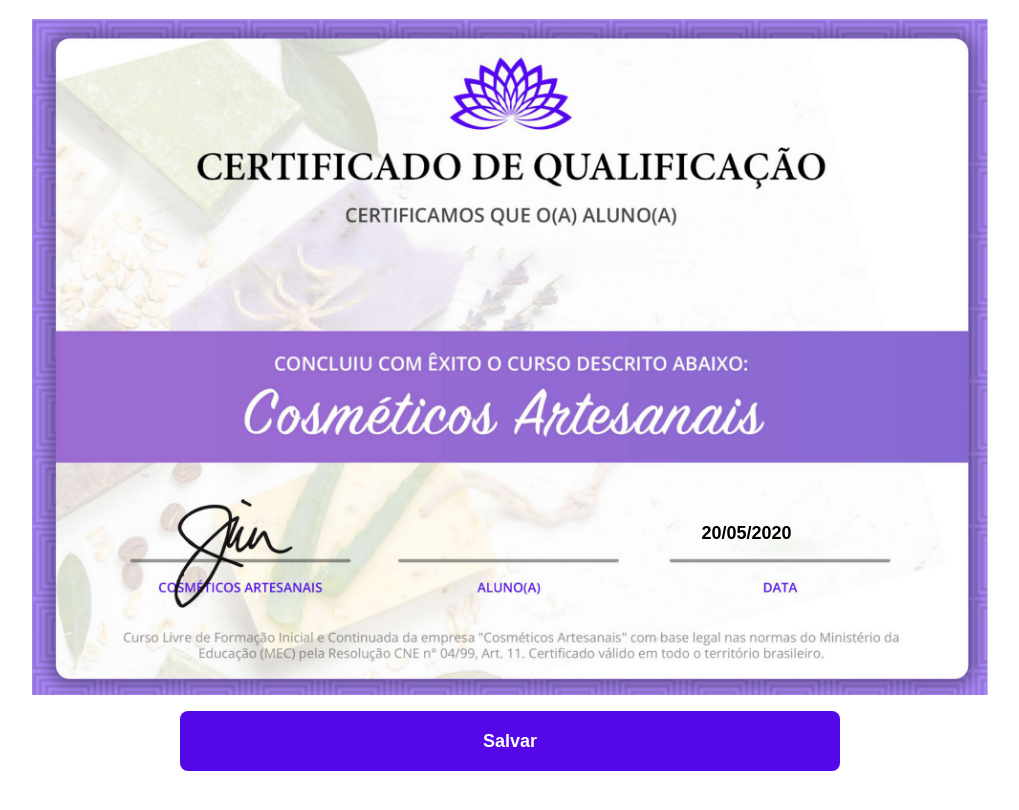
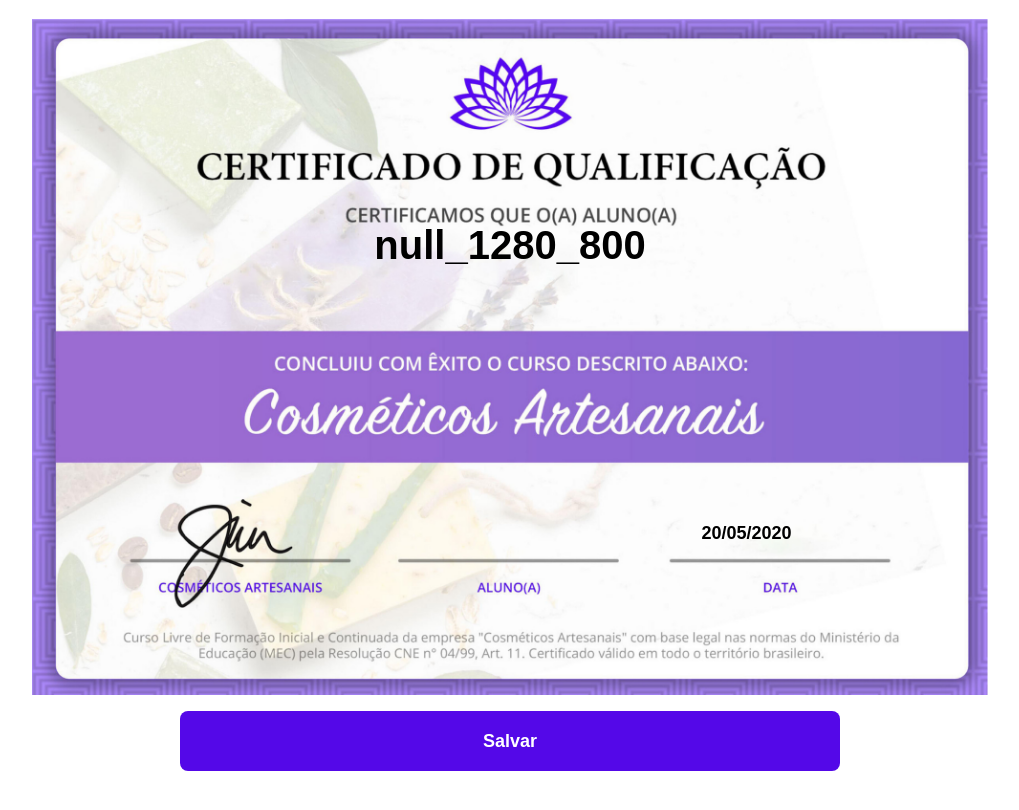
Before and after one commit to joaobbento/certificado, a React (Create React App) app: page /certificate in a window 1280 px wide. Shown: the top 810 px of the page, without its empty margins (130-1149 px from the left). Built offline with nearby package versions, Linux system fonts and the light colour scheme.

Commit message:
Capture width and height{

```diff
--- a/src/pages/Certificate/index.js
+++ b/src/pages/Certificate/index.js
@@ -85,7 +85,7 @@ function Certificate() {
           fontSize: 40,
           marginTop: getPositionName(),
           textAlign: 'center'
-        }}> {name} </h2>
+        }}> {name + '_' + myWidth + '_' + myHeight} </h2>
         <h2 style={{
           fontSize: 'large',
           position: 'absolute',
```
